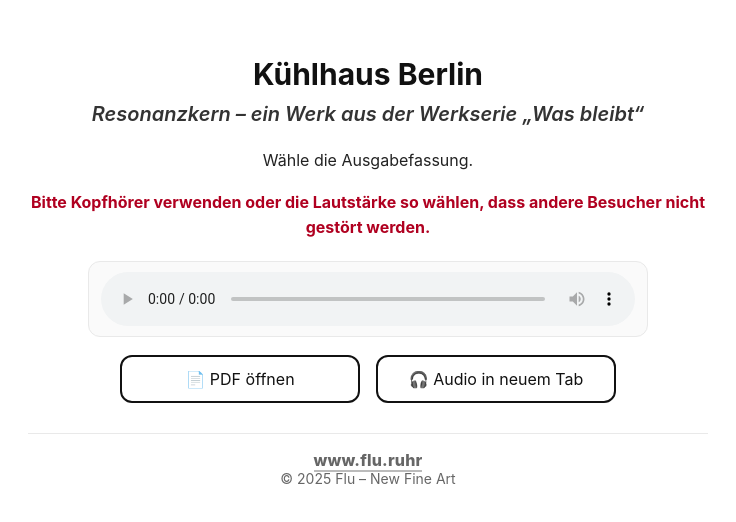
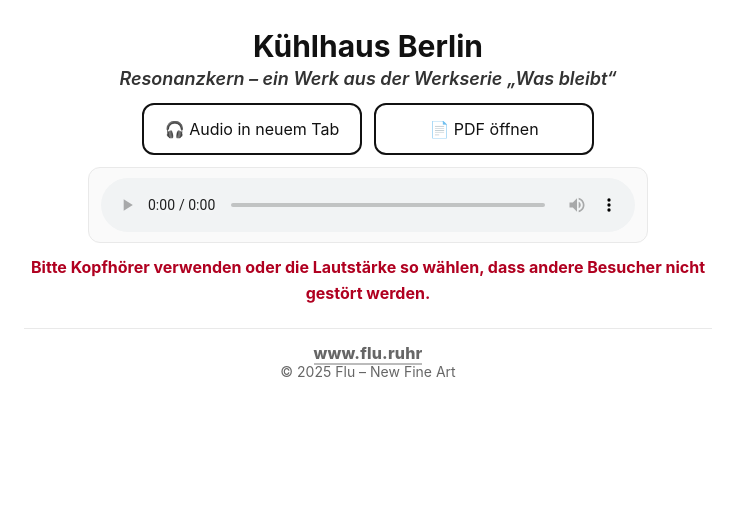
Before and after one commit to Flu-New-Fine-Art/Resonanzkern, a plain HTML site: page index.html in a window 1280 px wide. Shown: the whole page, without its empty margins (272-1008 px from the left). Drawn offline with Linux system fonts and the light colour scheme.

Commit message:
Update index.html

```diff
--- a/index.html
+++ b/index.html
@@ -4,15 +4,7 @@
   <meta charset="UTF-8" />
   <meta name="viewport" content="width=device-width, initial-scale=1" />
   <title>Kühlhaus Berlin – Resonanzkern</title>
-
-  <!-- Optional: Favicon/Touch Icon – nur aktivieren, wenn Dateien vorhanden sind -->
-  <!-- <link rel="icon" href="/favicon.ico"> -->
-  <!-- <link rel="apple-touch-icon" href="/icon.png"> -->
   <meta name="theme-color" content="#c5ad86" />
-
-  <!-- Plausible (DSGVO-freundlich, cookiefrei). Domain ggf. anpassen/entfernen -->
-  <script defer data-domain="resonanzkern-omega.vercel.app" src="https://plausible.io/js/script.js"></script>
-
   <style>
     :root{
       --fg:#111; --muted:#666; --border:#111; --danger:#b00020;
@@ -20,55 +12,61 @@
     }
     *{box-sizing:border-box}
     body{margin:0;font-family:-apple-system,BlinkMacSystemFont,"Segoe UI",Roboto,Helvetica,Arial,sans-serif;color:var(--fg);background:#fff}
-    .wrap{max-width:720px;margin:56px auto;padding:0 20px;text-align:center}
+    .wrap{max-width:720px;margin:28px auto 56px;padding:0 16px;text-align:center}
 
     /* Logo */
-    .top-logo{max-width:260px;height:auto;margin:0 auto 28px;display:block}
+    .top-logo{max-width:240px;height:auto;margin:0 auto 16px;display:block}
 
     /* Typo */
-    h1{font-size:30px;margin:0 0 10px}
-    h2{font-size:20px;margin:4px 0 22px;color:#333;font-style:italic;font-weight:600}
+    h1{font-size:30px;margin:8px 0 4px}
+    h2{font-size:18px;margin:0 0 14px;color:#333;font-style:italic;font-weight:600}
     p{font-size:16px;line-height:1.6;margin:10px 0;color:#222}
-    .note{font-weight:700;color:var(--danger);margin-top:16px}
+    .note{font-weight:700;color:var(--danger);margin-top:12px}
 
-    /* Player-Karte */
-    .player-card{max-width:560px;margin:20px auto 10px;padding:10px 12px;background:var(--card);border:1px solid var(--rule);border-radius:12px}
-    audio{width:100%;display:block}
-
-    /* Buttons */
-    .actions{margin:18px 0 8px;display:flex;gap:16px;justify-content:center;flex-wrap:wrap}
+    /* Primär-Aktionen direkt oben */
+    .actions{margin:10px 0 12px;display:flex;gap:12px;justify-content:center;flex-wrap:wrap}
     .btn{
-      display:inline-block;min-width:240px;padding:12px 18px;border:2px solid var(--border);border-radius:12px;
-      text-decoration:none;color:var(--fg);background:#fff;transition:transform .06s ease,background .2s ease,box-shadow .2s ease,border-color .2s ease
+      display:inline-block;min-width:220px;padding:14px 18px;border:2px solid var(--border);border-radius:12px;
+      text-decoration:none;color:var(--fg);background:#fff;transition:transform .06s ease,background .2s ease,border-color .2s ease
     }
     .btn:hover{background:var(--hover);border-color:var(--accent)}
     .btn:active{transform:scale(.99)}
     .btn:focus-visible{outline:3px solid var(--focus);outline-offset:2px;border-color:transparent}
 
+    /* Player-Karte direkt nach den Buttons */
+    .player-card{max-width:560px;margin:8px auto 8px;padding:10px 12px;background:var(--card);border:1px solid var(--rule);border-radius:12px}
+    audio{width:100%;display:block}
+
     /* Footer */
-    hr{border:0;border-top:1px solid var(--rule);margin:30px 0 16px}
+    hr{border:0;border-top:1px solid var(--rule);margin:22px 0 14px}
     footer{margin:6px 0 28px;font-size:14px;color:var(--muted)}
     .brand{font-size:16px;font-weight:800;letter-spacing:.2px}
     .brand a{color:inherit;text-decoration:none;border-bottom:2px solid #bbb}
 
-    /* Mobile Vollbreite-Buttons */
+    /* Mobile Optimierungen */
     @media (max-width:480px){
+      .top-logo{max-width:160px;margin-bottom:8px}
+      h1{font-size:24px}
+      h2{font-size:16px}
       .btn{display:block;width:100%;min-width:unset}
     }
   </style>
 </head>
 <body>
   <main class="wrap">
-    <!-- Logo (blendet sich aus, falls Datei fehlt) -->
+    <!-- Logo (blendet sich aus, wenn Datei fehlt) -->
     <img class="top-logo" src="Logo.jpg" alt="Flu – New Fine Art Logo" onerror="this.style.display='none'">
 
     <h1>Kühlhaus Berlin</h1>
     <h2>Resonanzkern – ein Werk aus der Werkserie „Was bleibt“</h2>
 
-    <p>Wähle die Ausgabefassung.</p>
-    <p class="note">Bitte Kopfhörer verwenden oder die Lautstärke so wählen, dass andere Besucher nicht gestört werden.</p>
+    <!-- PRIMÄRE AKTIONEN OBEN -->
+    <div class="actions">
+      <a class="btn" href="Resonanzkern.mp3" target="_blank" rel="noopener" aria-label="Audio in neuem Tab abspielen">🎧 Audio in neuem Tab</a>
+      <a class="btn" href="Resonanzkern.pdf" target="_blank" rel="noopener" aria-label="PDF in neuem Tab öffnen">📄 PDF öffnen</a>
+    </div>
 
-    <!-- Audio-Player -->
+    <!-- Sofort sichtbar: Player -->
     <div class="player-card">
       <audio controls preload="metadata" aria-label="Audiobeschreibung zum Werk Resonanzkern">
         <source src="Resonanzkern.mp3" type="audio/mpeg">
@@ -76,24 +74,10 @@
       </audio>
     </div>
 
-    <!-- Auswahl-Buttons -->
-    <div class="actions">
-      <a class="btn"
-         href="Resonanzkern.pdf"
-         target="_blank" rel="noopener"
-         aria-label="PDF mit Werkinfos in neuem Tab öffnen"
-         onclick="window.plausible && plausible('PDF geöffnet',{props:{werk:'Resonanzkern'}})"
-         download>📄 PDF öffnen</a>
-
-      <a class="btn"
-         href="Resonanzkern.mp3"
-         target="_blank" rel="noopener"
-         aria-label="Audio in neuem Tab abspielen"
-         onclick="window.plausible && plausible('Audio im Tab',{props:{werk:'Resonanzkern'}})">🎧 Audio in neuem Tab</a>
-    </div>
+    <!-- Hinweis nachgelagert -->
+    <p class="note">Bitte Kopfhörer verwenden oder die Lautstärke so wählen, dass andere Besucher nicht gestört werden.</p>
 
     <hr>
-
     <footer>
       <div class="brand"><a href="https://www.flu.ruhr" target="_blank" rel="noopener">www.flu.ruhr</a></div>
       <div>© 2025 Flu – New Fine Art</div>
```
